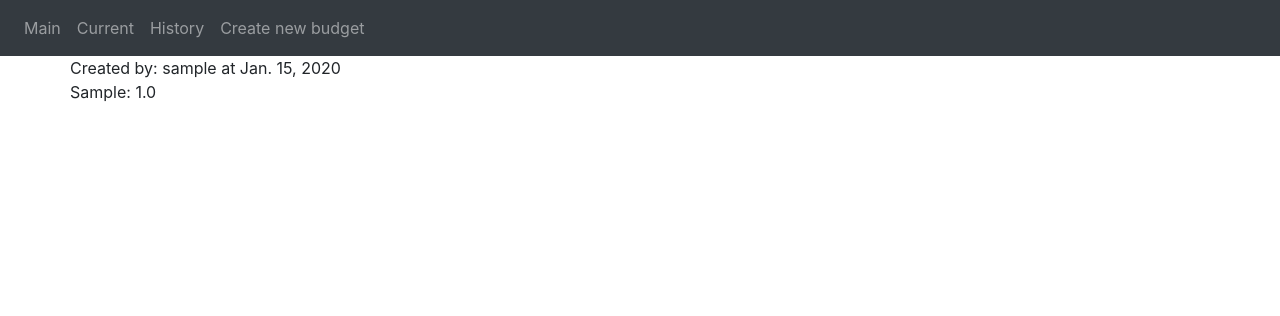
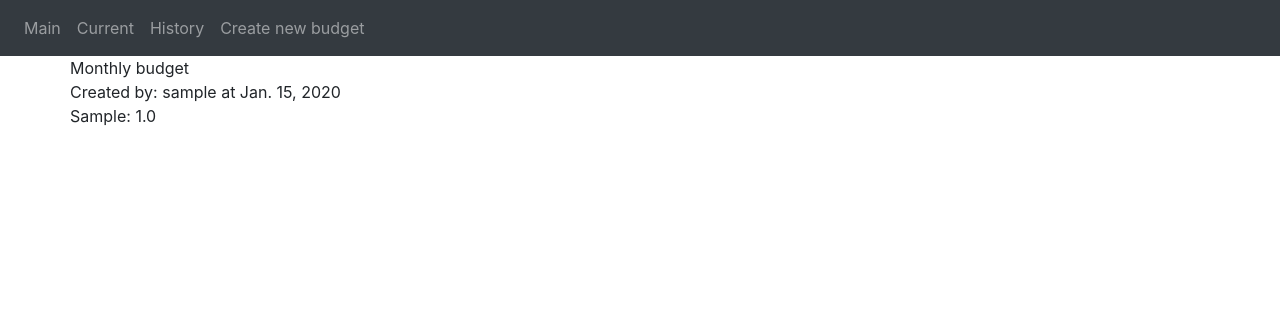
Before and after one commit to mjuc/AutomatedBudget, a Django app: page /history/ in a window 1280 px wide. Shown: the top 316 px of the page. Run offline with Django 4.2, Linux system fonts and the light colour scheme; a user stored in the database is signed in; tables that the repository leaves empty hold one stand-in row (values such as "Sample post"); some libraries are stand-ins or nearby versions.

Commit message:
Test ready presentation frontend.

```diff
--- /dev/null
+++ b/AutomatedBudget/static/presentation.js
@@ -0,0 +1,24 @@
+function extractText(html){
+    return html.textContent || html.innerText
+}
+
+function parseDocument(){
+    var budgetHeaders = document.getElementsByClassName("budget-header");
+    let length = budgetHeaders.length
+    console.log(budgetHeaders)
+    for(let i=0;i<length;i++){
+        let html = extractText(budgetHeaders[i]);
+        console.log(html);
+        if (html.includes("MONTH")){
+            budgetHeaders[i].innerHTML = "Monthly budget";
+        }
+        else if (html.includes("QUART")){
+            budgetHeaders[i].innerHTML = "Quarterly budget";
+        }
+        else if (html.includes("YEAR")){
+            budgetHeaders[i].innerHTML = "Yearly budget";
+        }
+    }
+}
+
+parseDocument()
--- a/AutomatedBudget/templates/budgets/current.html
+++ b/AutomatedBudget/templates/budgets/current.html
@@ -2,6 +2,9 @@
 <section>
     <div class="container-fluid">
         <div class="col-4">
+            <div class="row budget-header">
+                {{ budget.type }}
+            </div>
             <div class="row">
                 Created by: {{ budget.owner }} at {{ budget.creation_date }}
             </div>
@@ -15,4 +18,6 @@
         </div>
     </div>
 </section>
+{% load static %}
+<script src="{% static 'presentation.js' %}" type="text/javascript"></script>
 {% endblock %}
--- a/AutomatedBudget/templates/budgets/historic.html
+++ b/AutomatedBudget/templates/budgets/historic.html
@@ -2,7 +2,10 @@
 <section>
     <div class="container">
         {% for budget in budgets %}
-            <div class="row">
+        <div class="row budget-header">
+            {{ budget.type }}
+        </div>
+        <div class="row">
                 Created by: {{ budget.owner }} at {{ budget.creation_date }}
             </div>
             {% for expense in budget.expenses.all %}
@@ -14,5 +17,7 @@
             {% endfor %}
         {% endfor %}
     </div>
+    {% load static %}
+<script src="{% static 'presentation.js' %}" type="text/javascript"></script>
 </section>
 {% endblock %}
```
